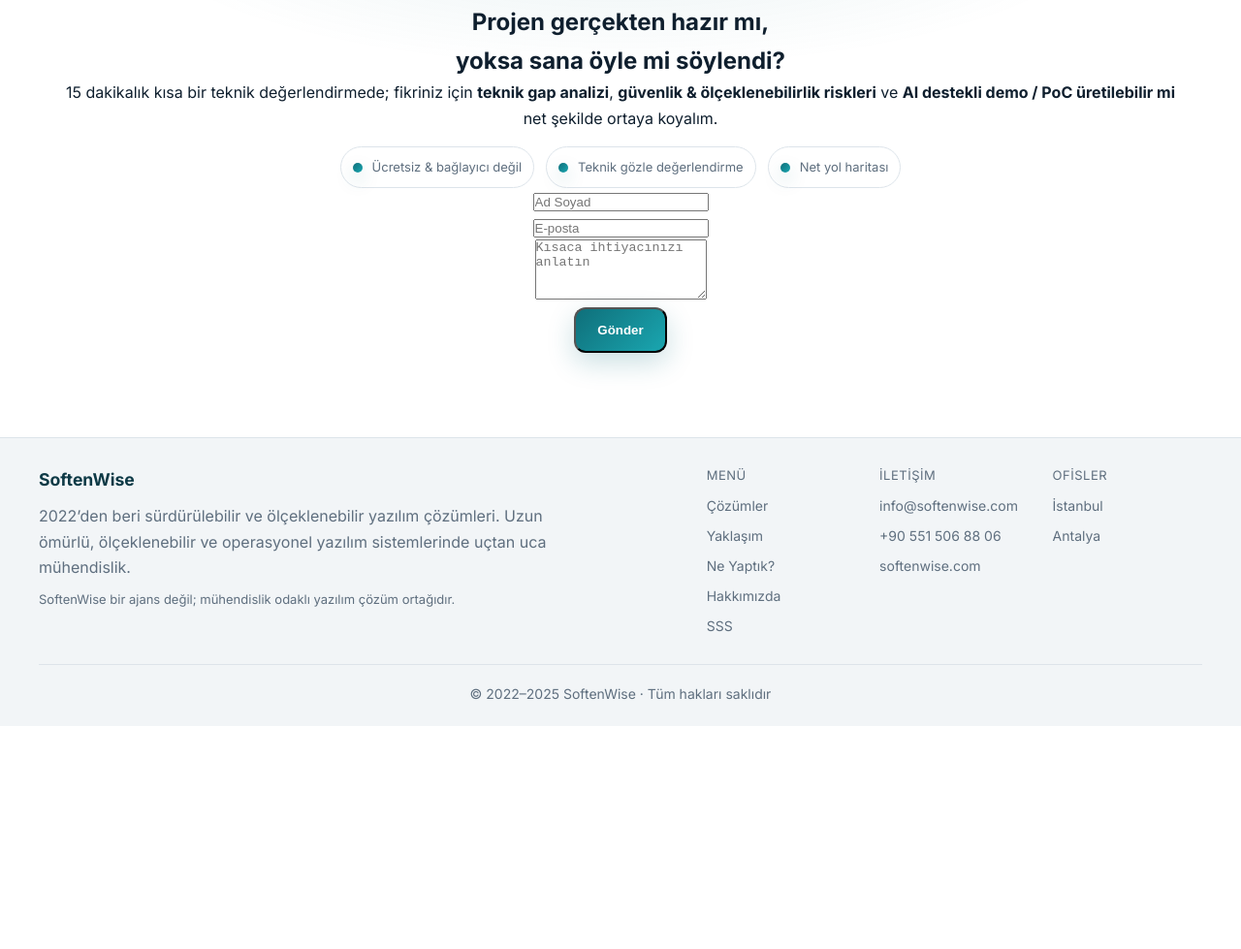
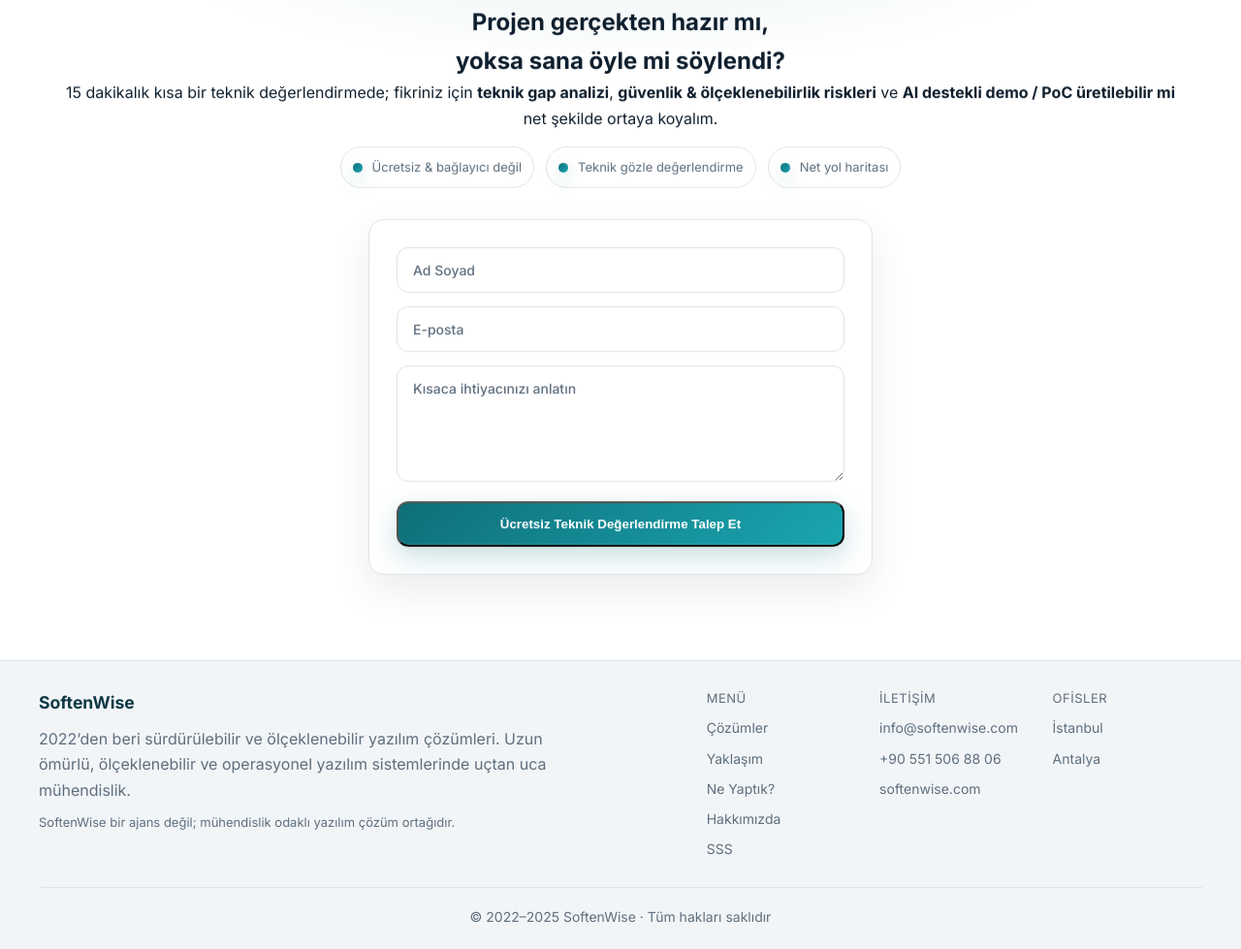
Before and after one commit to ysfcnky7/softenwise-site, a plain HTML site: page index.html in a window 1280 px wide. Shown: the part 5883-6862 px from the top of the page at 97% size. Before the commit the page ends 6632 px from the top, so only its background shows below. Drawn offline with Linux system fonts and the light colour scheme.

Commit message:
ıletısım formu

```diff
--- a/css/style.css
+++ b/css/style.css
@@ -944,3 +944,69 @@ body[style*="overflow: hidden"] {
   color: var(--text-muted);
   font-weight: 500;
 }
+
+/* CONTACT FORM */
+.contact-form {
+  max-width: 520px;
+  margin: 32px auto 0;
+  padding: 28px;
+  background: #fff;
+  border: 1px solid var(--border);
+  border-radius: var(--r-lg);
+  box-shadow: var(--shadow);
+  display: grid;
+  gap: 14px;
+}
+
+/* FORM GROUP */
+.contact-form .form-group {
+  display: flex;
+  flex-direction: column;
+}
+
+/* INPUT & TEXTAREA */
+.contact-form input,
+.contact-form textarea {
+  font-family: "Inter", sans-serif;
+  font-size: 14px;
+  padding: 14px 16px;
+  border-radius: var(--r-md);
+  border: 1px solid var(--border);
+  background: #fff;
+  color: var(--text-main);
+  transition: border-color 0.18s ease, box-shadow 0.18s ease;
+}
+
+.contact-form textarea {
+  resize: vertical;
+  min-height: 120px;
+}
+
+/* PLACEHOLDER */
+.contact-form input::placeholder,
+.contact-form textarea::placeholder {
+  color: var(--text-muted);
+  font-weight: 500;
+}
+
+/* FOCUS STATE */
+.contact-form input:focus,
+.contact-form textarea:focus {
+  outline: none;
+  border-color: var(--accent);
+  box-shadow: 0 0 0 3px rgba(26, 166, 176, 0.18);
+}
+
+/* SUBMIT BUTTON */
+.contact-form button {
+  margin-top: 6px;
+  width: 100%;
+  text-align: center;
+}
+
+/* MOBILE */
+@media (max-width: 600px) {
+  .contact-form {
+    padding: 22px;
+  }
+}
--- a/index.html
+++ b/index.html
@@ -762,8 +762,16 @@
         </div>
 
         <form action="https://formspree.io/f/xldqyewl" method="POST" class="contact-form">
+
+          <!-- FORM AYARLARI -->
           <input type="hidden" name="_subject" value="SoftenWise – Yeni İletişim Talebi">
+          <input type="hidden" name="_next" value="https://softenwise.com/#contact">
+          <input type="hidden" name="_confirmation" value="Talebiniz alındı. En kısa sürede dönüş yapacağız.">
 
+          <!-- SPAM KORUMA (BOTLAR İÇİN) -->
+          <input type="text" name="_gotcha" style="display:none">
+
+          <!-- KULLANICI ALANLARI -->
           <div class="form-group">
             <input type="text" name="name" placeholder="Ad Soyad" required />
           </div>
@@ -777,10 +785,9 @@
           </div>
 
           <button type="submit" class="btn-primary">
-            Gönder
+            Ücretsiz Teknik Değerlendirme Talep Et
           </button>
         </form>
-
       </div>
     </section>
   </main>
```
